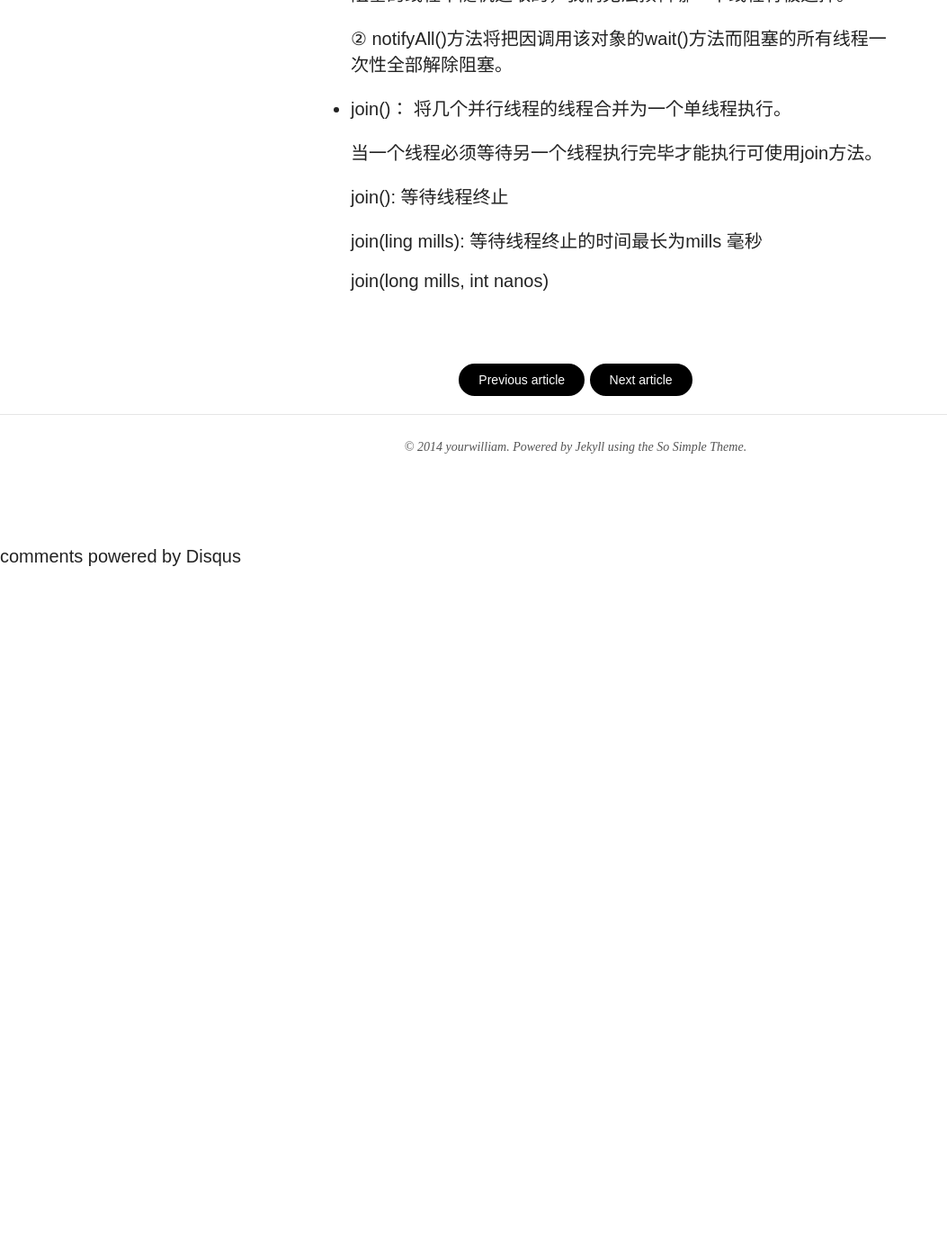
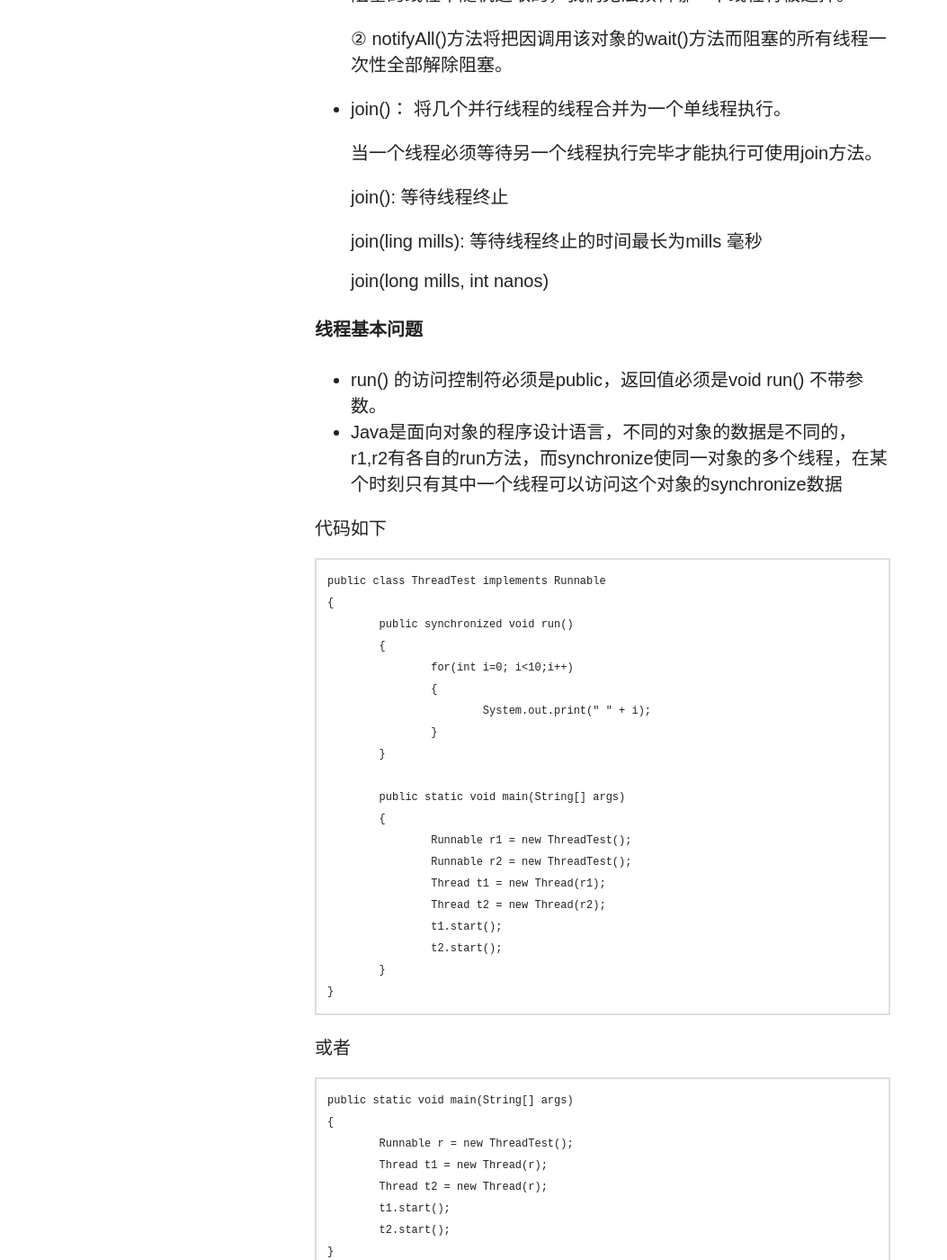
Before and after one commit to yourwilliam/william-blog, a Jekyll site: the page built from _posts/2012-12-04-java-j2se-foundation-thread.md, in a window 1280 px wide and 1400 px high, scrolled down 1279 px. Shown: the whole window at 90% size, without its empty margins (0-1053 px from the left). Built offline with Jekyll 4.4.1, drawn with Linux system fonts in a browser that asks for light colours; nearby versions of some CDN libraries; comment, search, counter and statistics services are not loaded; before the commit the page ends 1909 px from its top, so only the background shows below that; some of the changed text lies outside the part shown.

Commit message:
update 2 java foundation blog , all the foundation is over.

```diff
--- a/_posts/2012-12-04-java-j2se-foundation-thread.md
+++ b/_posts/2012-12-04-java-j2se-foundation-thread.md
@@ -39,3 +39,54 @@
 	join(ling mills): 等待线程终止的时间最长为mills 毫秒
 
 	join(long mills, int nanos)
+
+
+#### 线程基本问题
+
+* run() 的访问控制符必须是public，返回值必须是void run() 不带参数。
+* Java是面向对象的程序设计语言，不同的对象的数据是不同的，r1,r2有各自的run方法，而synchronize使同一对象的多个线程，在某个时刻只有其中一个线程可以访问这个对象的synchronize数据
+
+代码如下
+
+	public class ThreadTest implements Runnable
+	{
+		public synchronized void run()
+		{
+			for(int i=0; i<10;i++)
+			{
+				System.out.print(" " + i);
+			}
+		}
+
+		public static void main(String[] args)
+		{
+			Runnable r1 = new ThreadTest();
+			Runnable r2 = new ThreadTest();
+			Thread t1 = new Thread(r1);
+			Thread t2 = new Thread(r2);
+			t1.start();
+			t2.start();
+		}
+	}
+
+或者
+
+	public static void main(String[] args)
+	{
+		Runnable r = new ThreadTest();
+		Thread t1 = new Thread(r);
+		Thread t2 = new Thread(r);
+		t1.start();
+		t2.start();
+	}
+
+* Thread 提供方法 `setProperity(Thread.MAX_PRIORITY)` 优先级并不代表一个执行完再执行下一个，而是优先开始
+* 一个线程在sleep的时候，并不会释放对象的锁标识
+* join()方法，能够使调用该方法的线程在此之前执行完毕
+* sleep方法可以使低优先级的线程得到执行机会，当然也可以让同优先级和高优先级的线程有执行的机会，而yield()方法只能使同优先级的线程有执行的机会。
+* wait()、notify()、notifyAll() 这三个方法用于协调多个线程对共享数据的存取，所以必须在synchronized语句块内使用者三个方法。
+* wait() 可以释放锁标识
+* 当线程执行了对一个特定对象的wait()调用时，那个线程被放到与那个对象相关的等待池中，此外，调用wait()的线程会自动释放对象的锁标识
+* 对一个特定的对象执行notify()调用时，将从对象的等待池中移走任意一个线程，并放到锁标识等待池中，那里的线程一直等待，直到可以获得对象的锁标识。
+* notifyAll()方法将从对象等待池中移走所有等待那个对象的线程并放到锁标识等待池中。
+* 不管是否有线程等待都可以调用notify()
```
Also changed, not shown: _posts/2012-12-07-database-design-NF.md (added, +36 -0 lines), _posts/2012-12-08-Java-j2se-foundation-inner-class.md (added, +85 -0 lines).
